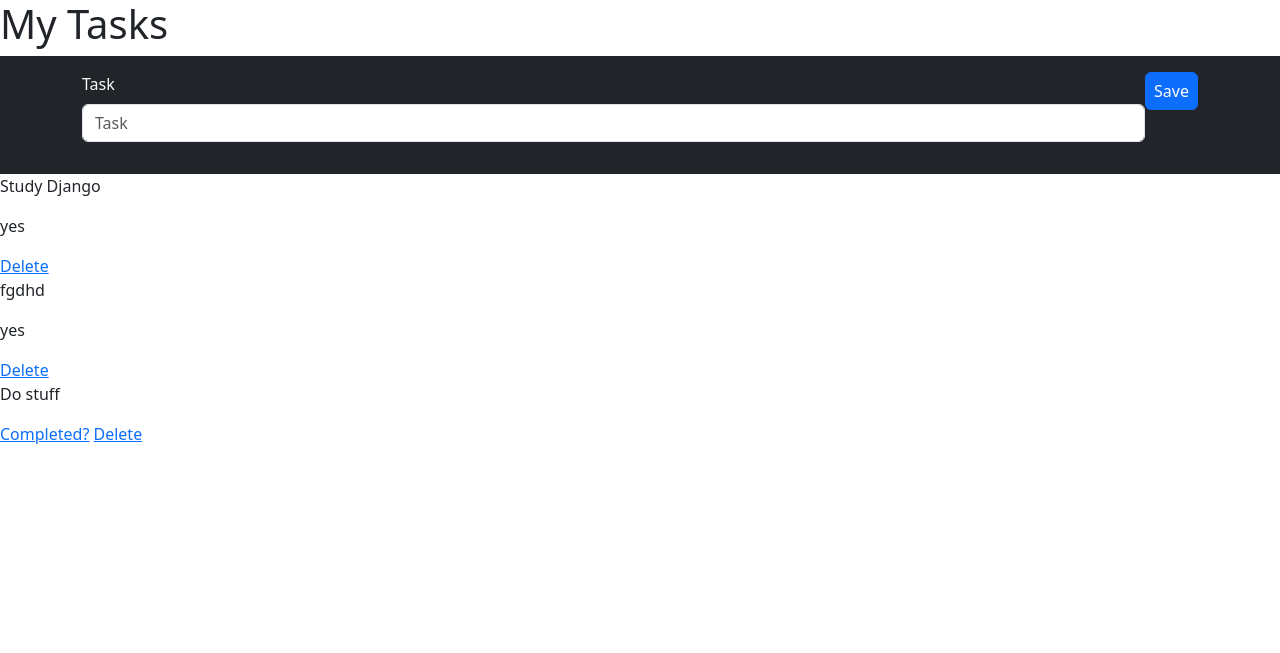
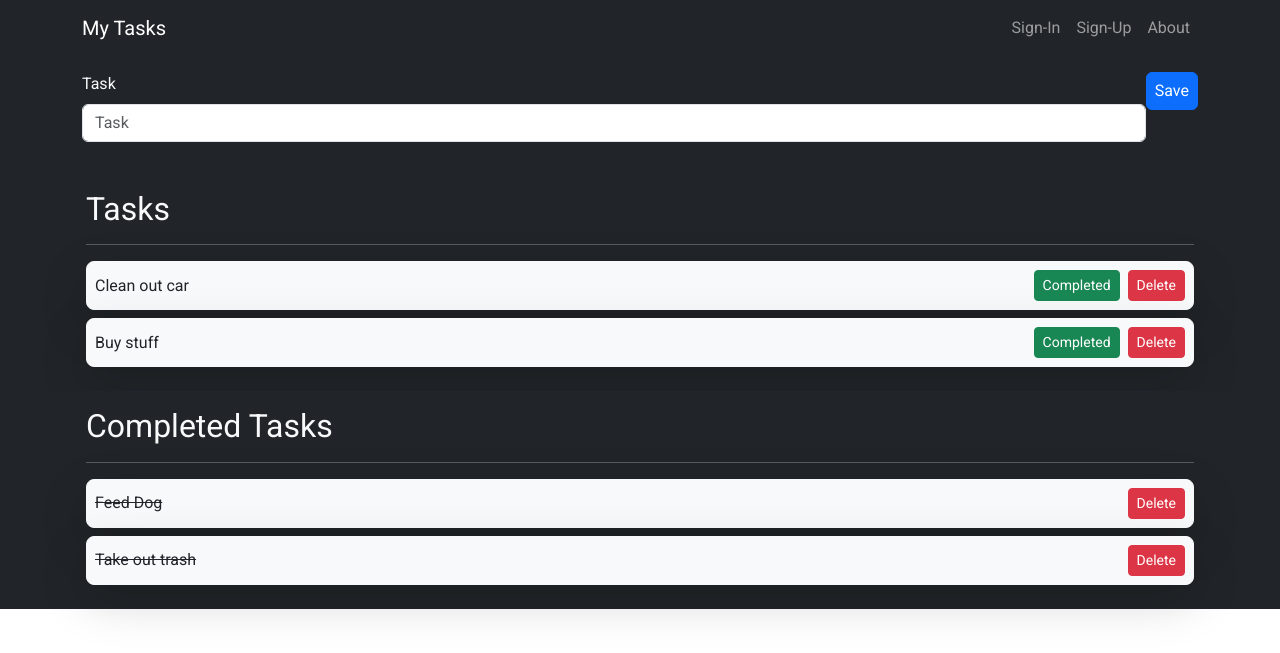
Before and after one commit to john-blanton-jr/my_tasks, a Django app: page /tasks/ in a window 1280 px wide. Shown: the top 653 px of the page. Run offline with Django 4.2, Linux system fonts and the light colour scheme; data comes from the database, SQL or seed files in the repository; some libraries are stand-ins or nearby versions.

Commit message:
set up html page and the rest of the css. nav, tasks and completed tasks.

```diff
--- a/tasks/static/css/tasks.css
+++ b/tasks/static/css/tasks.css
@@ -1,9 +1,5 @@
-.input1 {
-  width: 100%;
-  color: orange;
+@import url('https://fonts.googleapis.com/css2?family=Roboto&display=swap');
+
+body {
+  font-family: 'Roboto', sans-serif;
 }
-
-
-.test {
-  width: 80%;
-}
--- a/tasks/templates/tasks/tasks.html
+++ b/tasks/templates/tasks/tasks.html
@@ -4,25 +4,35 @@
   My Tasks
 {% endblock title %}
 {% block content %}
-  {% comment %} <header>
-    <nav>
-      <a href="{% url 'recipe_list' %}">Main Page</a>
-      {% if user.is_authenticated %}
-        <a href="{% url 'create_recipe' %}">Create a recipe</a>
-        <a href="{% url 'my_recipe_list' %}">My recipes</a>
-        Hello, {{ user.username }}
-        <a href="{% url 'user_logout' %}">Logout</a>
-      {% else %}
-        <a href="{% url 'signup' %}">Sign up</a>
-        <a href="{% url 'user_login' %}">Login</a>
-      {% endif %}
+  <main>
+    <!-- Navbar -->
+    <nav class="navbar navbar-expand-md bg-dark navbar-dark py3 ">
+      <div class="container">
+        <a href="#" class="navbar-brand">My Tasks</a>
+        <button class="navbar-toggler"
+                type="button"
+                data-bs-toggle="collapse"
+                data-bs-target="#navmenu">
+          <span class="navbar-toggler-icon"></span>
+        </button>
+        <div class="collapse navbar-collapse" id="navmenu">
+          <ul class="navbar-nav ms-auto">
+            <li class="nav-item">
+              <a href="" class="nav-link">Sign-In</a>
+            </li>
+            <li class="nav-item">
+              <a href="" class="nav-link">Sign-Up</a>
+            </li>
+            <li class="nav-item">
+              <a href="" class="nav-link">About</a>
+            </li>
+          </ul>
+        </div>
+      </div>
     </nav>
-  </header> {% endcomment %}
-  <main>
-    <h1>My Tasks</h1>
     <!-- Enter Task -->
     <section class="bg-dark text-light p-3 ">
-      <div class="container">
+      <div class="container ">
         <form method="post" action="." class="d-md-flex justify-content-center ">
           <div class="w-100 mx-auto mx-md-0">
             {% csrf_token %}
@@ -34,38 +44,58 @@
         </form>
       </div>
     </section>
-    {% comment %} <section class="bg-dark text-light p-3 ">
-      <div class="container">
-        <div class="d-flex justify-content-center input1">
-          <form method="post" action="." class="input1">
-            <div class="">
-              {% csrf_token %}
-              {% bootstrap_form form show_label=False size="sm" wrapper_class="mb-0" %}
+    <!-- Task List -->
+    <section class="bg-dark text-light">
+      <div class="container p-3">
+        <h2 class="">Tasks</h2>
+        <hr>
+        {% if tasks.all %}
+          {% for task in tasks %}
+            {% if task.completed == False %}
+              <div class="d-md-flex justify-content-between align-items-center border border-light p-2 mb-2 text-dark rounded-3 bg-light shadow-lg">
+                <p class="my-auto pb-2 pb-md-0 text-break">{{ task.task }}</p>
+                <div class="d-flex flex-row justify-content-end">
+                  <a href="{% url 'mark_completed' task.id %}"
+                     class="btn btn-success btn-sm me-2"
+                     tabindex="-1"
+                     role="button"
+                     aria-disabled="true">Completed</a>
+                  <a href="{% url 'delete' task.id %}"
+                     class="btn btn-danger btn-sm"
+                     tabindex="-1"
+                     role="button"
+                     aria-disabled="true">Delete</a>
                 </div>
-            <div>{% bootstrap_button "Save" button_type="submit" button_class="btn-primary" %}</div>
-    </form> {% endcomment %}
-    {% comment %} <form class="input-group">
-            {# Render a form as a grouped form #}
-            {% bootstrap_grouped_form form show_label=False wrapper_class="mb-0" %}
-            {% bootstrap_button "Save" button_type="submit" button_class="btn-primary" %}
-    </form> {% endcomment %}
+              </div>
+            {% endif %}
+          {% endfor %}
+        {% endif %}
       </div>
     </section>
+    <!-- Task List completed -->
+    <section class="bg-dark text-light">
+      <div class="container p-3">
+        <h2 class="">Completed Tasks</h2>
+        <hr>
         {% if tasks.all %}
           {% for task in tasks %}
-    <div>
-      <p>{{ task.task }}</p>
-      {% if task.completed %}
-        <p>{{ task.completed|yesno }}</p>
-      {% else %}
-        <a href="{% url 'mark_completed' task.id %}">Completed?</a>
+            {% if task.completed == True %}
+              <div class="d-md-flex justify-content-between align-items-center border border-light p-2 mb-2 text-dark rounded-3 bg-light shadow-lg">
+                <p class="my-auto pb-2 pb-md-0 text-break">
+                  <s>{{ task.task }}</s>
+                </p>
+                <div class="d-flex flex-row justify-content-end">
+                  <a href="{% url 'delete' task.id %}"
+                     class="btn btn-danger btn-sm"
+                     tabindex="-1"
+                     role="button"
+                     aria-disabled="true">Delete</a>
+                </div>
+              </div>
             {% endif %}
-      <a href="{% url 'delete' task.id %}">Delete</a>
-    </div>
           {% endfor %}
-{% else %}
-  <p>You have no tasks</p>
         {% endif %}
       </div>
+    </section>
   </main>
 {% endblock content %}
```
Also changed, not shown: db.sqlite3. Lines whose indentation alone changed are shown as unchanged.
